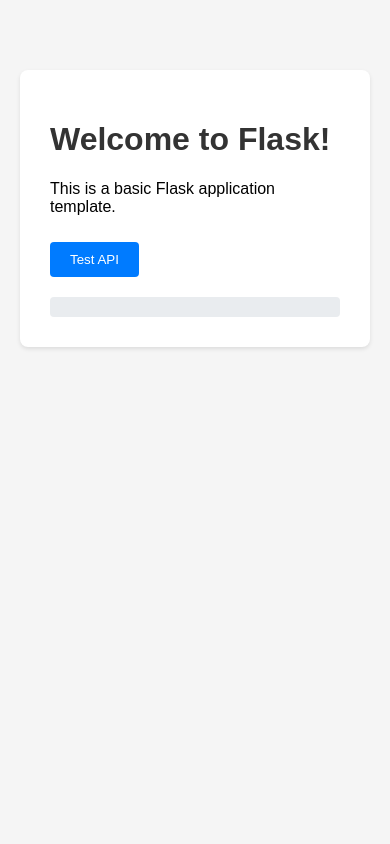
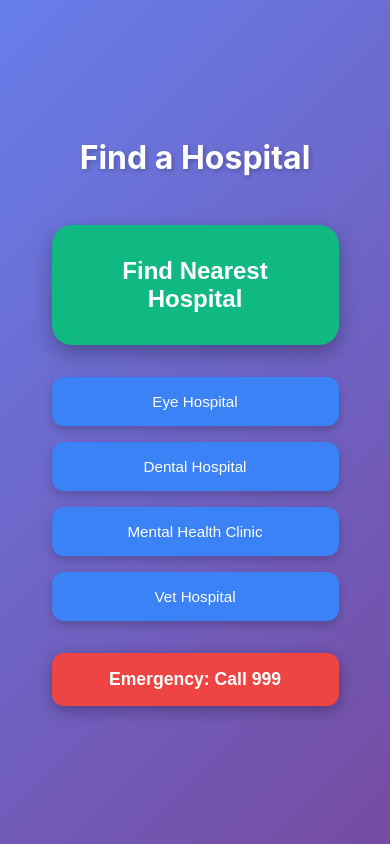
Before and after one commit to antonbhaumik/ICHack26, a Flask app: page / in a window 390 px wide. Run offline with Flask 3, Linux system fonts and the light colour scheme.

Commit message:
Basic (vibecoded) frontend

```diff
--- a/app.py
+++ b/app.py
@@ -6,16 +6,25 @@ app = Flask(__name__)
 def home():
     return render_template('index.html')
 
-@app.route('/api/hello', methods=['GET'])
-def hello():
-    name = request.args.get('name', 'World')
-    return jsonify({'message': f'Hello, {name}!'})
+@app.route('/map')
+def map_view():
+    return render_template('map.html')
 
-@app.route('/api/data', methods=['POST'])
-def post_data():
-    data = request.get_json()
-    # Process your data here
-    return jsonify({'status': 'success', 'received': data})
+@app.route('/api/find-hospital', methods=['POST'])
+def find_hospital():
+    # To be implemented
+    return jsonify({'status': 'success'})
+
+@app.route('/api/find-specialist', methods=['POST'])
+def find_specialist():
+    # To be implemented
+    hospital_type = request.get_json().get('type')
+    return jsonify({'status': 'success', 'type': hospital_type})
+
+@app.route('/api/call-taxi', methods=['POST'])
+def call_taxi():
+    # To be implemented
+    return jsonify({'status': 'success'})
 
 if __name__ == '__main__':
     app.run(debug=True, host='0.0.0.0', port=5000)
--- /dev/null
+++ b/static/script.js
@@ -0,0 +1,52 @@
+function findHospital() {
+    fetch('/api/find-hospital', {
+        method: 'POST',
+        headers: {
+            'Content-Type': 'application/json'
+        }
+    })
+    .then(response => response.json())
+    .then(data => {
+        // To be implemented - navigate to map view
+        window.location.href = '/map';
+    })
+    .catch(error => console.error('Error:', error));
+}
+
+function findSpecialist(type) {
+    fetch('/api/find-specialist', {
+        method: 'POST',
+        headers: {
+            'Content-Type': 'application/json'
+        },
+        body: JSON.stringify({ type: type })
+    })
+    .then(response => response.json())
+    .then(data => {
+        // To be implemented - navigate to map view
+        window.location.href = '/map';
+    })
+    .catch(error => console.error('Error:', error));
+}
+
+function callTaxi() {
+    fetch('/api/call-taxi', {
+        method: 'POST',
+        headers: {
+            'Content-Type': 'application/json'
+        }
+    })
+    .then(response => response.json())
+    .then(data => {
+        // To be implemented
+        console.log('Calling taxi...');
+    })
+    .catch(error => console.error('Error:', error));
+}
+
+function call999() {
+    // To be implemented - actual emergency calling functionality
+    if (confirm('Call 999 Emergency Services?')) {
+        console.log('Emergency call initiated');
+    }
+}
--- /dev/null
+++ b/static/style.css
@@ -0,0 +1,152 @@
+* {
+    margin: 0;
+    padding: 0;
+    box-sizing: border-box;
+}
+
+body {
+    font-family: -apple-system, BlinkMacSystemFont, 'Segoe UI', Roboto, Oxygen, Ubuntu, Cantarell, sans-serif;
+    background: linear-gradient(135deg, #667eea 0%, #764ba2 100%);
+    min-height: 100vh;
+    display: flex;
+    justify-content: center;
+    align-items: center;
+}
+
+.container {
+    text-align: center;
+    padding: 2rem;
+    max-width: 600px;
+    width: 90%;
+}
+
+h1 {
+    color: white;
+    font-size: 2.5rem;
+    margin-bottom: 3rem;
+    text-shadow: 2px 2px 4px rgba(0, 0, 0, 0.2);
+}
+
+.main-button {
+    width: 100%;
+    max-width: 400px;
+    padding: 2rem;
+    font-size: 1.5rem;
+    font-weight: bold;
+    color: white;
+    background: #10b981;
+    border: none;
+    border-radius: 20px;
+    cursor: pointer;
+    transition: all 0.3s ease;
+    box-shadow: 0 8px 20px rgba(0, 0, 0, 0.3);
+    margin-bottom: 2rem;
+}
+
+.main-button:hover {
+    background: #059669;
+    transform: translateY(-2px);
+    box-shadow: 0 12px 25px rgba(0, 0, 0, 0.4);
+}
+
+.specialist-options {
+    display: grid;
+    grid-template-columns: repeat(2, 1fr);
+    gap: 1rem;
+    margin-bottom: 2rem;
+    max-width: 400px;
+    margin-left: auto;
+    margin-right: auto;
+}
+
+.specialist-button {
+    padding: 1rem;
+    font-size: 0.95rem;
+    color: white;
+    background: #3b82f6;
+    border: none;
+    border-radius: 12px;
+    cursor: pointer;
+    transition: all 0.3s ease;
+    box-shadow: 0 4px 10px rgba(0, 0, 0, 0.2);
+}
+
+.specialist-button:hover {
+    background: #2563eb;
+    transform: translateY(-2px);
+}
+
+.emergency-button {
+    width: 100%;
+    max-width: 400px;
+    padding: 1rem;
+    font-size: 1.1rem;
+    font-weight: bold;
+    color: white;
+    background: #ef4444;
+    border: none;
+    border-radius: 12px;
+    cursor: pointer;
+    transition: all 0.3s ease;
+    box-shadow: 0 4px 15px rgba(0, 0, 0, 0.3);
+}
+
+.emergency-button:hover {
+    background: #dc2626;
+    transform: translateY(-2px);
+}
+
+.map-container {
+    width: 100%;
+    height: 100vh;
+    display: flex;
+    flex-direction: column;
+}
+
+.map-placeholder {
+    flex: 1;
+    background: white;
+    display: flex;
+    justify-content: center;
+    align-items: center;
+    font-size: 1.5rem;
+    color: #6b7280;
+}
+
+.map-actions {
+    display: flex;
+    gap: 1rem;
+    padding: 1.5rem;
+    background: white;
+    box-shadow: 0 -4px 10px rgba(0, 0, 0, 0.1);
+}
+
+.action-button {
+    flex: 1;
+    padding: 1.2rem;
+    font-size: 1.1rem;
+    font-weight: bold;
+    color: white;
+    border: none;
+    border-radius: 12px;
+    cursor: pointer;
+    transition: all 0.3s ease;
+}
+
+.taxi-button {
+    background: #f59e0b;
+}
+
+.taxi-button:hover {
+    background: #d97706;
+}
+
+@media (max-width: 600px) {
+    h1 {
+        font-size: 2rem;
+    }
+
+    .specialist-options {
+        grid-template-columns: 1fr;
+    }
+}
--- a/templates/index.html
+++ b/templates/index.html
@@ -3,64 +3,28 @@
 <head>
     <meta charset="UTF-8">
     <meta name="viewport" content="width=device-width, initial-scale=1.0">
-    <title>Flask App</title>
-    <style>
-        body {
-            font-family: Arial, sans-serif;
-            max-width: 800px;
-            margin: 50px auto;
-            padding: 20px;
-            background-color: #f5f5f5;
-        }
-        .container {
-            background-color: white;
-            padding: 30px;
-            border-radius: 8px;
-            box-shadow: 0 2px 4px rgba(0,0,0,0.1);
-        }
-        h1 {
-            color: #333;
-        }
-        button {
-            background-color: #007bff;
-            color: white;
-            padding: 10px 20px;
-            border: none;
-            border-radius: 4px;
-            cursor: pointer;
-            margin-top: 10px;
-        }
-        button:hover {
-            background-color: #0056b3;
-        }
-        #response {
-            margin-top: 20px;
-            padding: 10px;
-            background-color: #e9ecef;
-            border-radius: 4px;
-        }
-    </style>
+    <title>Find a Hospital</title>
+    <link rel="stylesheet" href="{{ url_for('static', filename='style.css') }}">
 </head>
 <body>
     <div class="container">
-        <h1>Welcome to Flask!</h1>
-        <p>This is a basic Flask application template.</p>
+        <h1>Find a Hospital</h1>
 
-        <button onclick="testAPI()">Test API</button>
-        <div id="response"></div>
-    </div>
+        <button class="main-button" onclick="findHospital()">
+            Find Nearest Hospital
+        </button>
 
-    <script>
-        async function testAPI() {
-            try {
-                const response = await fetch('/api/hello?name=Developer');
-                const data = await response.json();
-                document.getElementById('response').innerHTML =
-                    `<strong>API Response:</strong> ${data.message}`;
-            } catch (error) {
-                console.error('Error:', error);
-            }
-        }
-    </script>
+        <div class="specialist-options">
+            <button class="specialist-button" onclick="findSpecialist('eye')">Eye Hospital</button>
+            <button class="specialist-button" onclick="findSpecialist('dental')">Dental Hospital</button>
+            <button class="specialist-button" onclick="findSpecialist('mental')">Mental Health Clinic</button>
+            <button class="specialist-button" onclick="findSpecialist('vet')">Vet Hospital</button>
+        </div>
+
+        <button class="emergency-button" onclick="call999()">
+            Emergency: Call 999
+        </button></div>
+
+    <script src="{{ url_for('static', filename='script.js') }}"></script>
 </body>
 </html>
```
Also changed, not shown: templates/map.html (added, +27 -0 lines).
